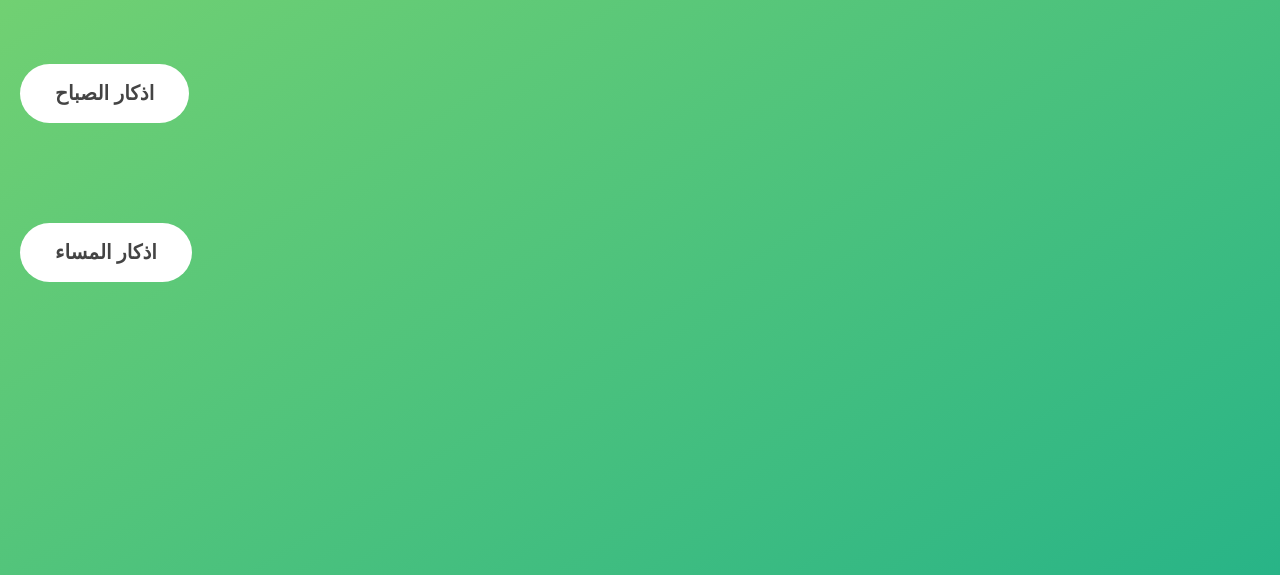
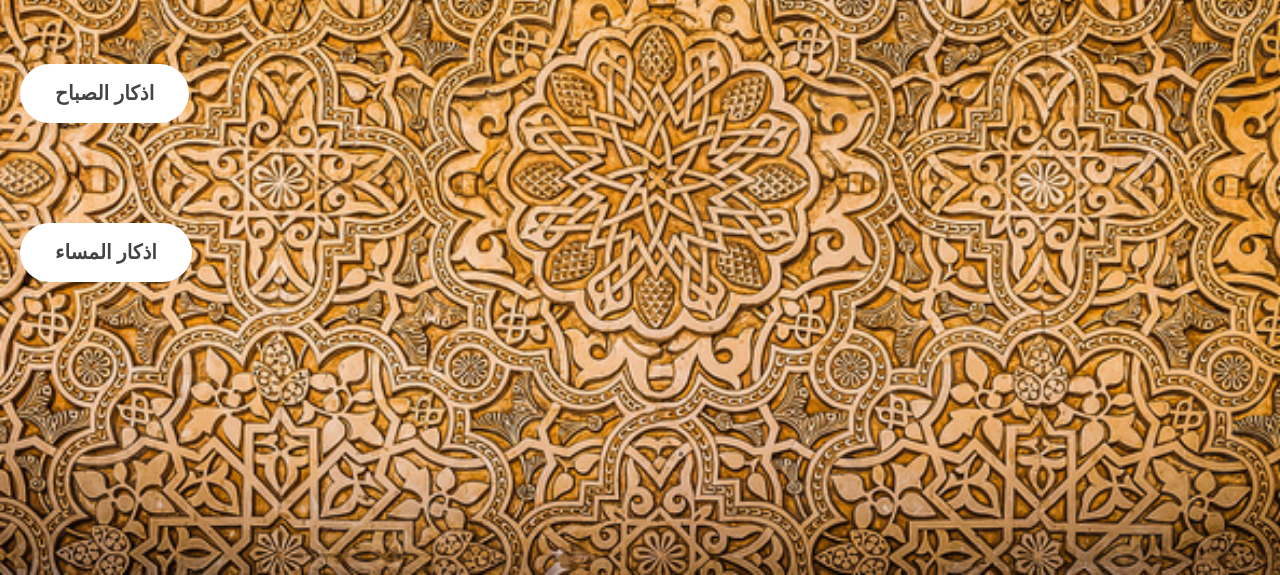
Before and after one commit to moazzzmedhat/azkar, a plain HTML site: page index.html in a window 1280 px wide. Shown: the part 225-800 px from the top of the page. Drawn offline with Linux system fonts and the light colour scheme.

Commit message:
Update style.css

```diff
--- a/style.css
+++ b/style.css
@@ -20,6 +20,7 @@ body {
   align-items: flex-start; /* Align content to the left */
   justify-content: center;
   background: linear-gradient(to top left, #28b487, #7dd56f);
+   background-image: url(/1000_F_100227567_VJ0utCXtFQPaWnb.png);
   background-size: cover;
   background-position: center;
 }
```
